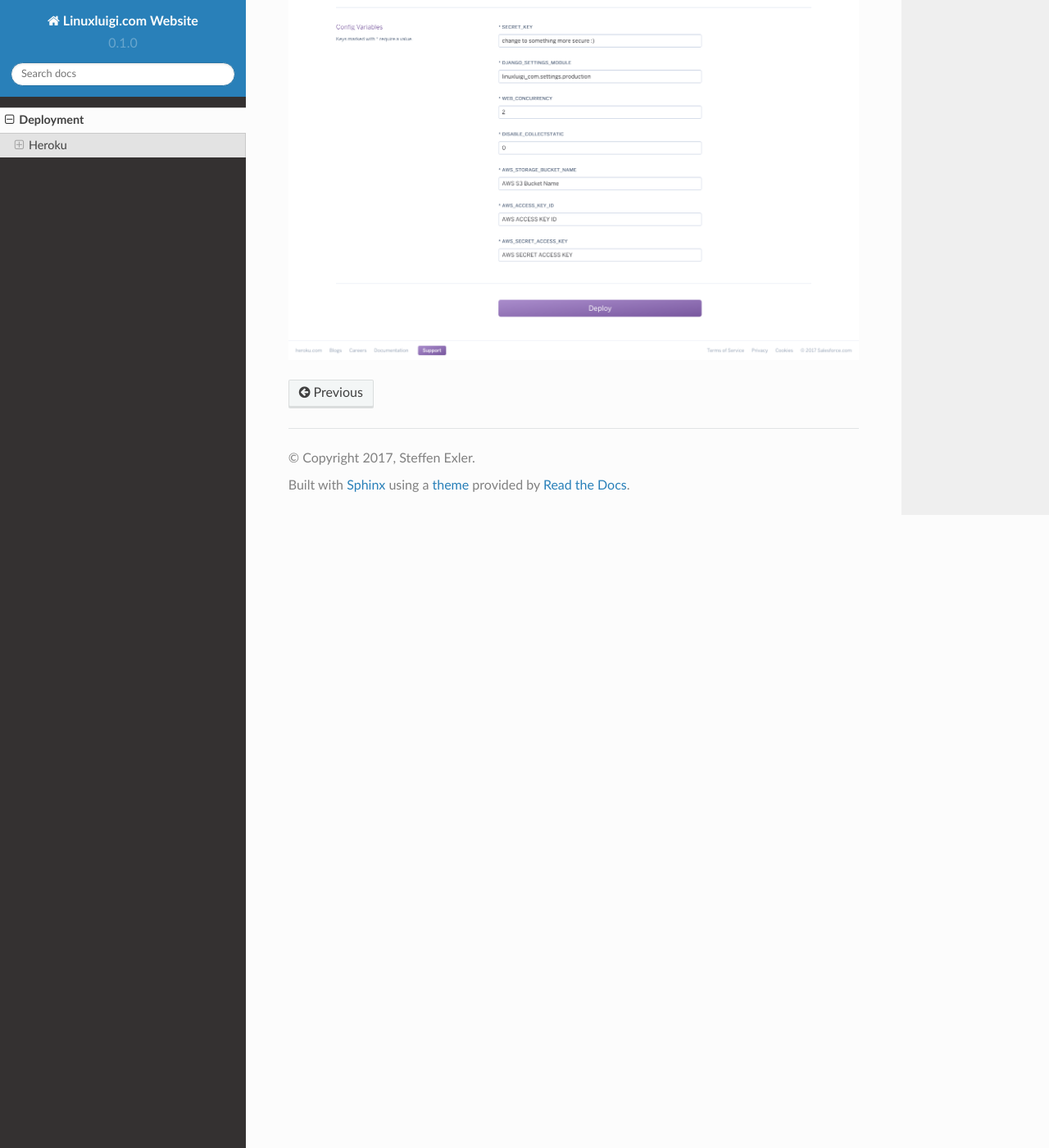
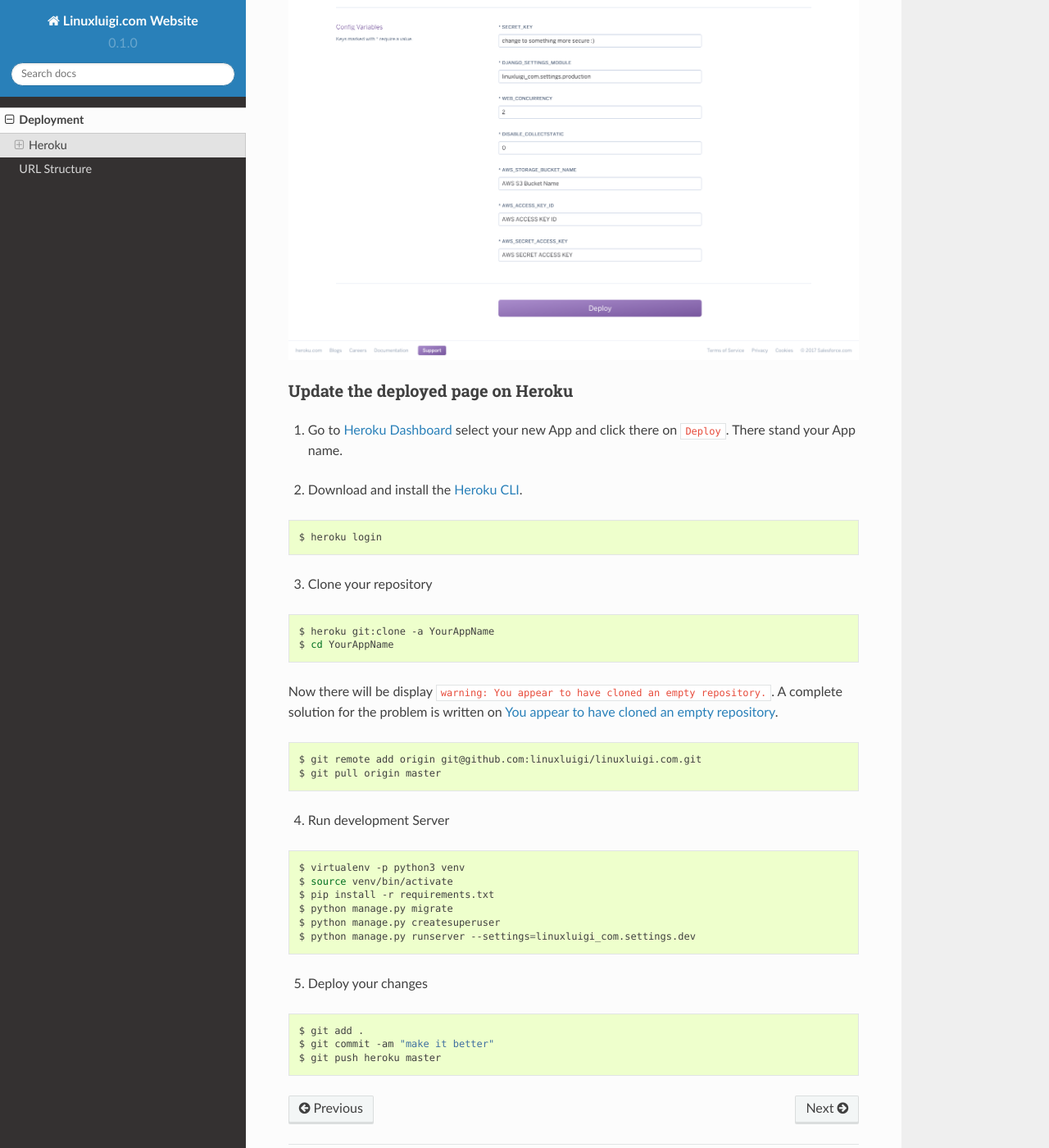
Before and after one commit to linuxluigi/linuxluigi.com, a Sphinx documentation site: the page built from docs/source/deployment.rst, in a window 1280 px wide and 1400 px high, scrolled down 8377 px. Shown: the whole window at 82% size. Built offline with Sphinx 7.4.7 and the Read the Docs theme 2.0.0, drawn with Linux system fonts in a browser that asks for light colours.

Commit message:
update the docs for deployment and some other minor improvements

```diff
--- a/docs/source/deployment.rst
+++ b/docs/source/deployment.rst
@@ -148,3 +148,54 @@
 
 .. figure:: _static/img/heroku/deployment-01.png
     :target: _static/img/heroku/deployment-01.png
+
+Update the deployed page on Heroku
+^^^^^^^^^^^^^^^^^^^^^^^^^^^^^^^^^^
+
+1. Go to `Heroku Dashboard`_ select your new App and click there on ``Deploy``. There stand your App name.
+
+.. _Heroku Dashboard: https://dashboard.heroku.com/apps
+
+2. Download and install the `Heroku CLI`_.
+
+.. code-block:: bash
+
+    $ heroku login
+
+.. _Heroku CLI: https://devcenter.heroku.com/articles/heroku-command-line
+
+3. Clone your repository
+
+.. code-block:: bash
+
+    $ heroku git:clone -a YourAppName
+    $ cd YourAppName
+
+Now there will be display ``warning: You appear to have cloned an empty repository.``. A complete solution for the
+problem is written on `You appear to have cloned an empty repository`_.
+
+.. code-block:: bash
+
+    $ git remote add origin git@github.com:linuxluigi/linuxluigi.com.git
+    $ git pull origin master
+
+.. _You appear to have cloned an empty repository: https://kb.heroku.com/why-do-i-see-a-message-you-appear-to-have-cloned-an-empty-repository-when-using-heroku-git-clone
+
+4. Run development Server
+
+.. code-block:: bash
+
+    $ virtualenv -p python3 venv
+    $ source venv/bin/activate
+    $ pip install -r requirements.txt
+    $ python manage.py migrate
+    $ python manage.py createsuperuser
+    $ python manage.py runserver --settings=linuxluigi_com.settings.dev
+
+5. Deploy your changes
+
+.. code-block:: bash
+
+    $ git add .
+    $ git commit -am "make it better"
+    $ git push heroku master
```
Also changed, not shown: README.md (+6 -49 lines), docs/source/index.rst (+27 -6 lines), docs/source/url_structure.rst (added, +15 -0 lines), docs/source/_static/img/heroku/deployment-02.png (added).
